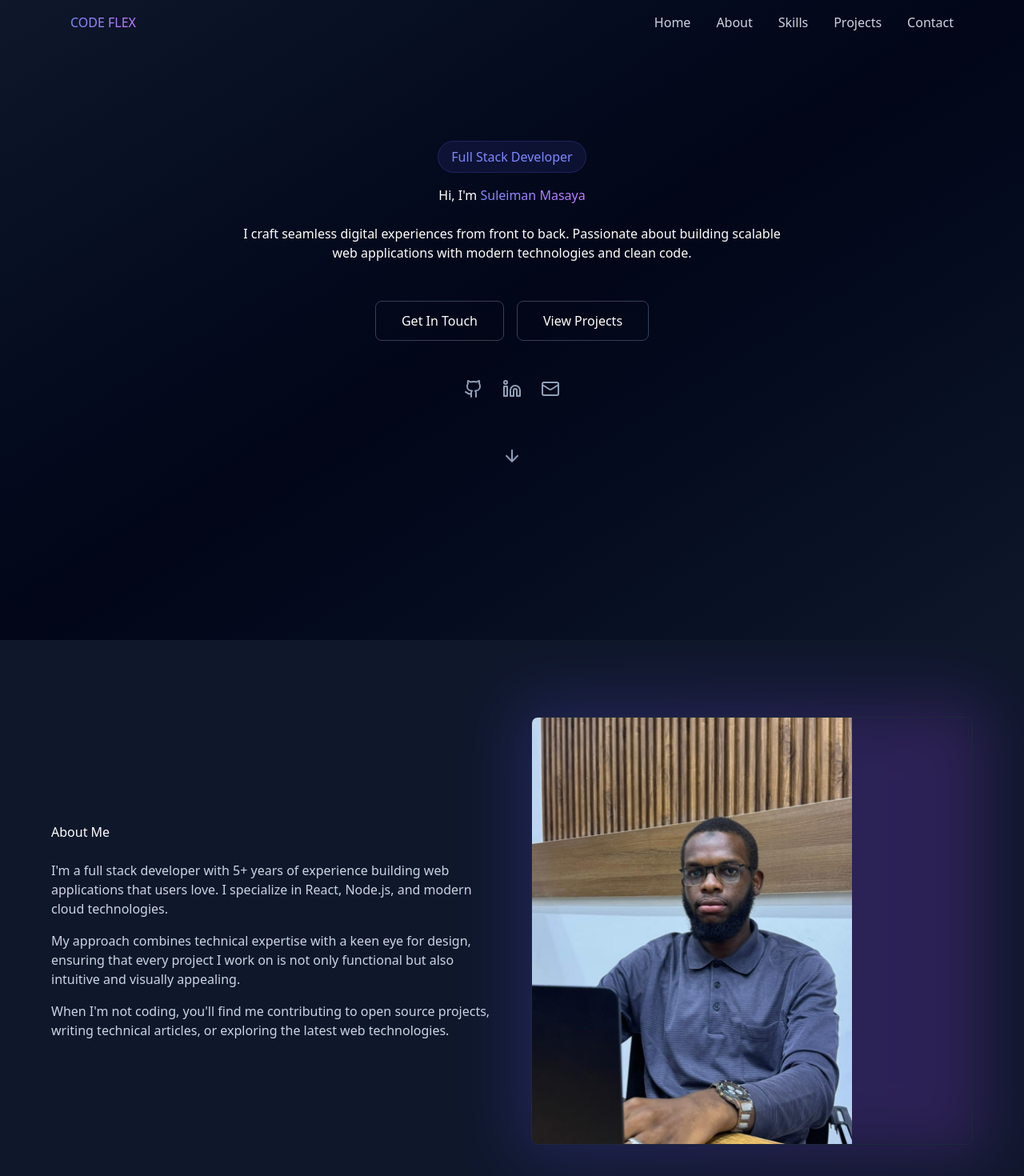
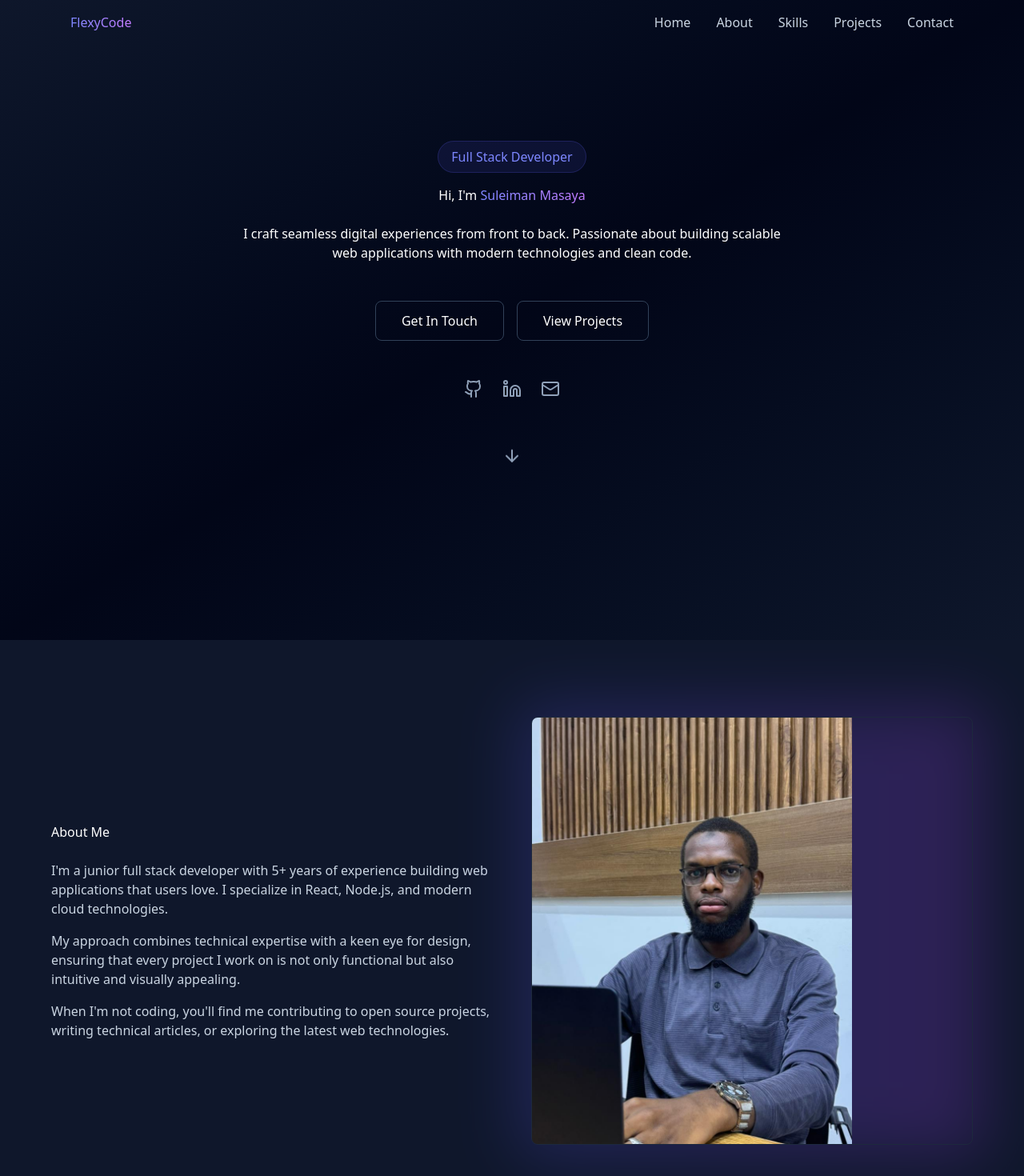
Before and after one commit to masayajr/PORTFOLIO, a React (Vite) app: page / in a window 1280 px wide. Shown: the top 1470 px of the page at 80% size. Built offline with nearby package versions, Linux system fonts and the light colour scheme.

Commit message:
Removed FormEvent

```diff
--- a/src/components/About.tsx
+++ b/src/components/About.tsx
@@ -10,7 +10,7 @@ function About () {
           <div>
             <h2 className="mb-6 text-white">About Me</h2>
             <p className="mb-4 text-slate-300">
-              I'm a full stack developer with 5+ years of experience building web applications that users love.
+              I'm a junior full stack developer with 5+ years of experience building web applications that users love.
               I specialize in React, Node.js, and modern cloud technologies.
             </p>
             <p className="mb-4 text-slate-300">
--- a/src/components/Contact.tsx
+++ b/src/components/Contact.tsx
@@ -1,7 +1,7 @@
 import '../App.css';
 import { Mail, MapPin, Phone, Send } from 'lucide-react';
 import { useState } from 'react';
-import type { ChangeEvent, FormEvent } from 'react';
+import type { ChangeEvent} from 'react';
 
 interface FormData {
   name: string;
--- a/src/components/Navbar.tsx
+++ b/src/components/Navbar.tsx
@@ -63,7 +63,7 @@ import { Menu, X } from 'lucide-react'
             className="text-white hover:text-indigo-400 transition-colors cursor-pointer"
           >
             <span className="text-transparent bg-clip-text bg-linear-to-r from-indigo-400 to-purple-400">
-              {'CODE FLEX'}
+              {'FlexyCode'}
             </span>
           </button>
                     {/* Desktop Navigation */}
--- a/vite.config.ts
+++ b/vite.config.ts
@@ -1,9 +1,9 @@
 import { defineConfig } from 'vite'
+import tailwindcss from '@tailwindcss/vite'
 import react from '@vitejs/plugin-react'
-import tailwindcss from '@tailwindcss/vite'
 
 
 // https://vite.dev/config/
 export default defineConfig({
-  plugins: [tailwindcss()],
+  plugins: [react(), tailwindcss()],
 })
```
